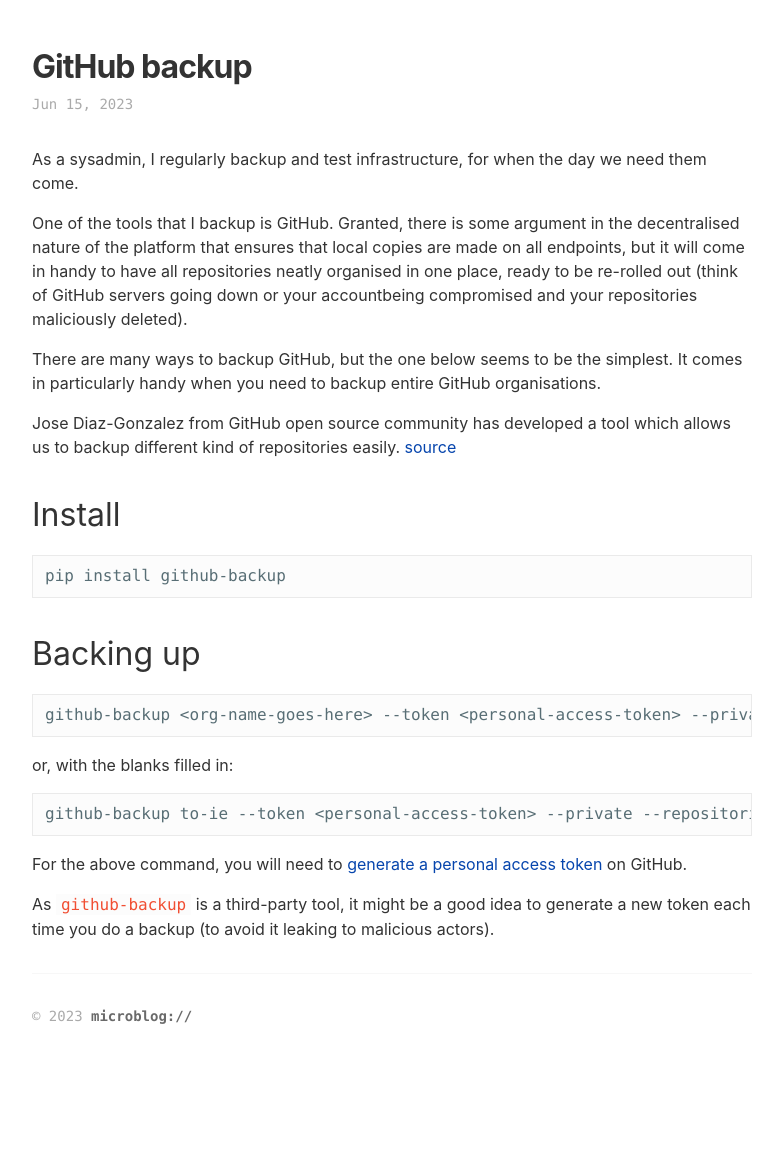
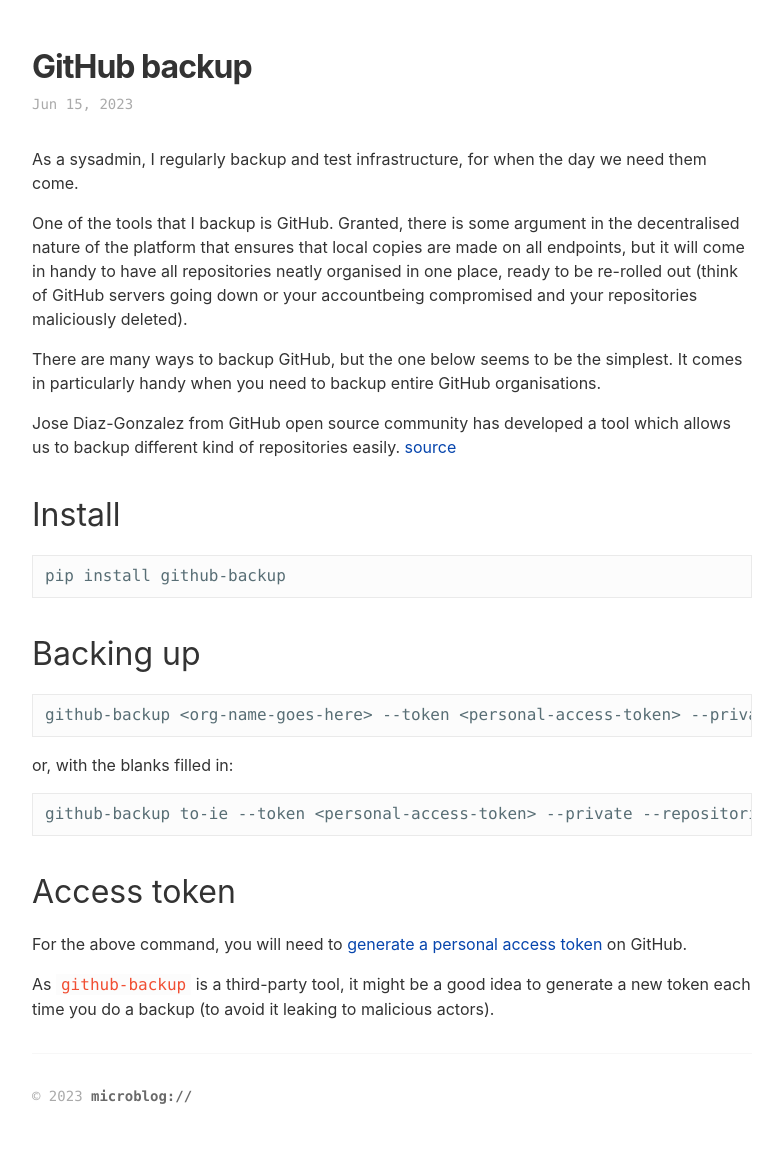
Before and after one commit to to-ie/to-ie.github.io, a Jekyll site: the page built from _posts/2022-06-15-github-backup.md, in a window 1280 px wide. Shown: the whole page, without its empty margins (8-791 px from the left). Built offline with Jekyll 4.4.1, drawn with Linux system fonts in a browser that asks for light colours; before the commit the page ends 1091 px from its top, so only the background shows below that.

Commit message:
GitHub backup

````diff
--- a/_posts/2022-06-15-github-backup.md
+++ b/_posts/2022-06-15-github-backup.md
@@ -28,6 +28,7 @@
 github-backup to-ie --token <personal-access-token> --private --repositories --output-directory ~/Documents/Github-backup/
 ```
 
+## Access token
 For the above command, you will need to [generate a personal access token](https://docs.github.com/en/authentication/keeping-your-account-and-data-secure/managing-your-personal-access-tokens#about-personal-access-tokens) on GitHub.
 
 As `github-backup` is a third-party tool, it might be a good idea to generate a new token each time you do a backup (to avoid it leaking to malicious actors).
````
